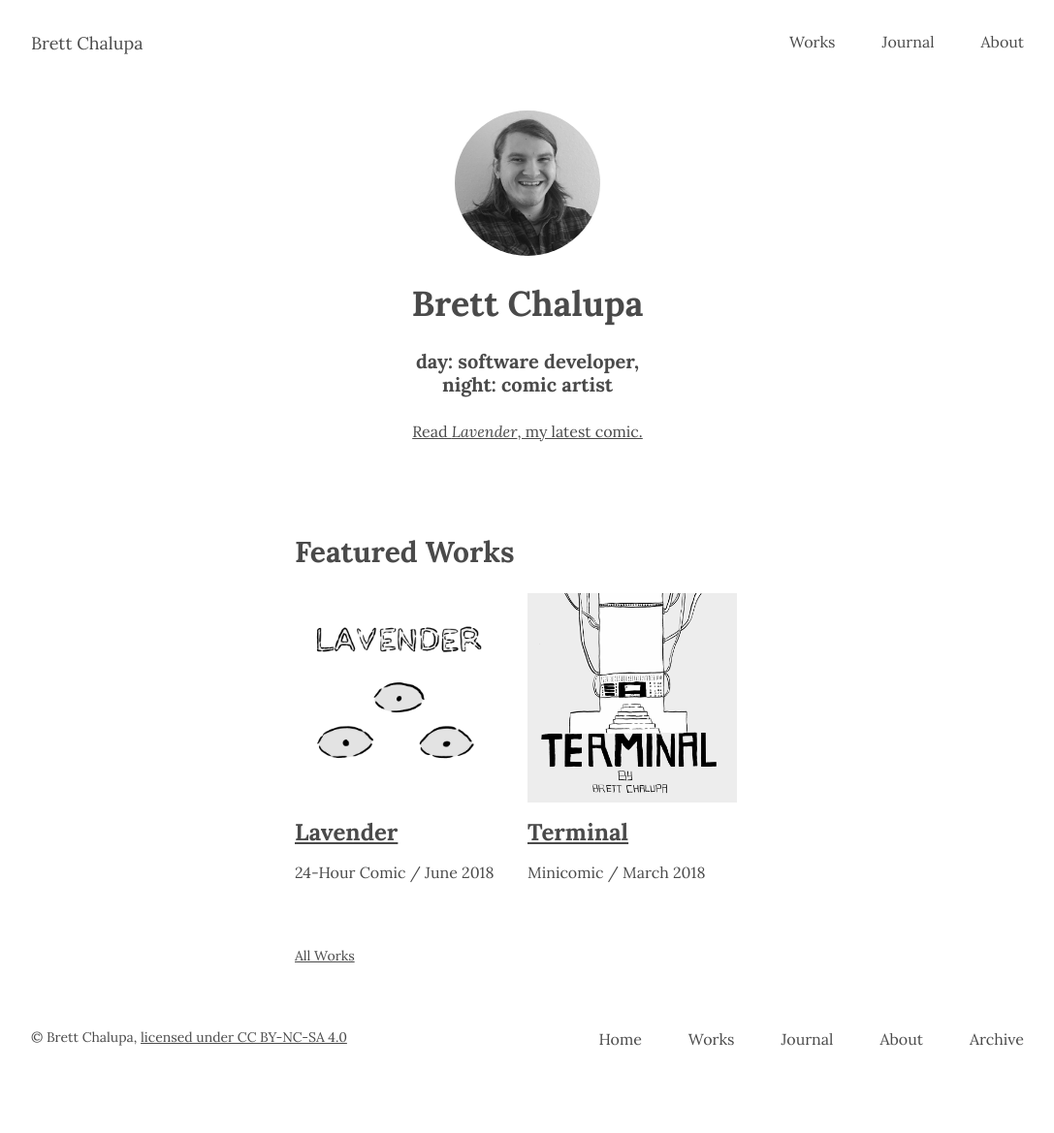
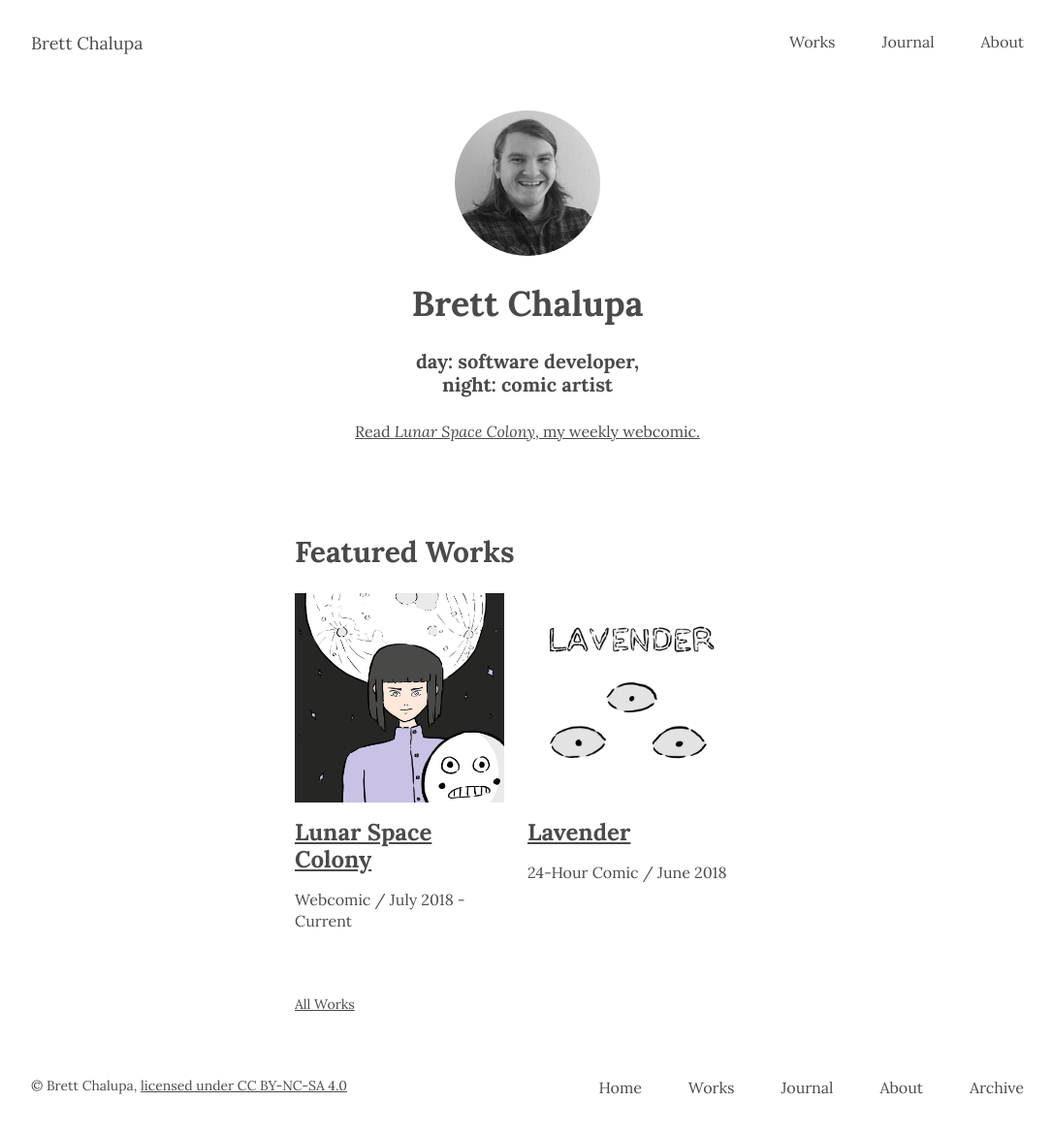
Before and after one commit to brettchalupa/brettchalupa.github.io, a Jekyll site: the page built from index.html, in a window 1280 px wide. Shown: the whole page at 97% size, without its empty margins (96-1183 px from the left). Built offline with Jekyll 4.4.1, drawn with Linux system fonts in a browser that asks for light colours; before the commit the page ends 1119 px from its top, so only the background shows below that.

Commit message:
Add LSC (comic) work
For launch!

```diff
--- a/index.html
+++ b/index.html
@@ -11,8 +11,8 @@ layout: default
 
     <h4>day: software developer,<br>night: comic artist</h4>
 
-    <a href='https://brettsjournal.files.wordpress.com/2018/06/lavender.pdf'>
-      Read <em>Lavender</em>, my latest comic.
+    <a href='https://lsc.brettchalupa.com'>
+      Read <em>Lunar Space Colony</em>, my weekly webcomic.
     </a>
   </div>
 
```
Also changed, not shown: _works/lunar-space-colony-comic.md (added, +29 -0 lines), _works/terminal.md (+0 -1 lines), _uploads/lunar-space-colony-comic-cover.jpg (added).
